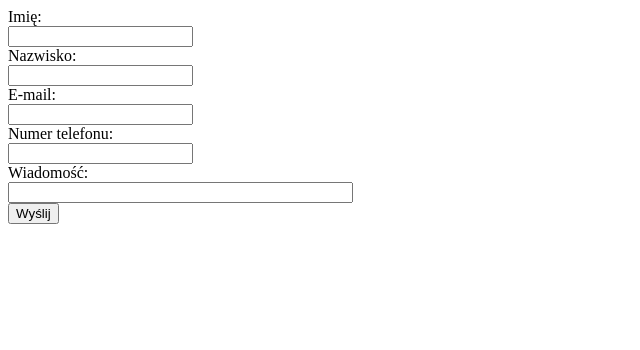
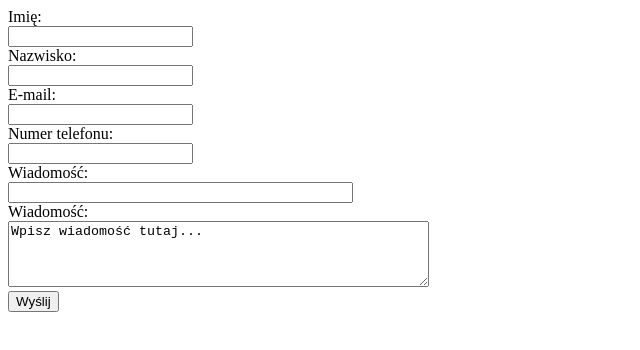
Before and after one commit to falamhazam/falamhazam.github.io, a plain HTML site: page zadania-domowe/formularz html/index.html in a window 1280 px wide. Shown: the whole page, without its empty margins (0-640 px from the left). Drawn offline with Linux system fonts and the light colour scheme.

Commit message:
nowy formularz tekstowy

```diff
--- a/zadania-domowe/formularz html/index.html
+++ b/zadania-domowe/formularz html/index.html
@@ -23,6 +23,9 @@
     <label for="wiadomosc">Wiadomość:</label><br>
     <input type="text" name="wiadomosc" size="40"><br>
 
+    <label for="tekstowo">Wiadomość:</label><br>
+    <textarea name="tekstowo" rows="4" cols="50">Wpisz wiadomość tutaj...</textarea><br>
+
     <input type="submit" value="Wyślij">
 </form>
 
```
